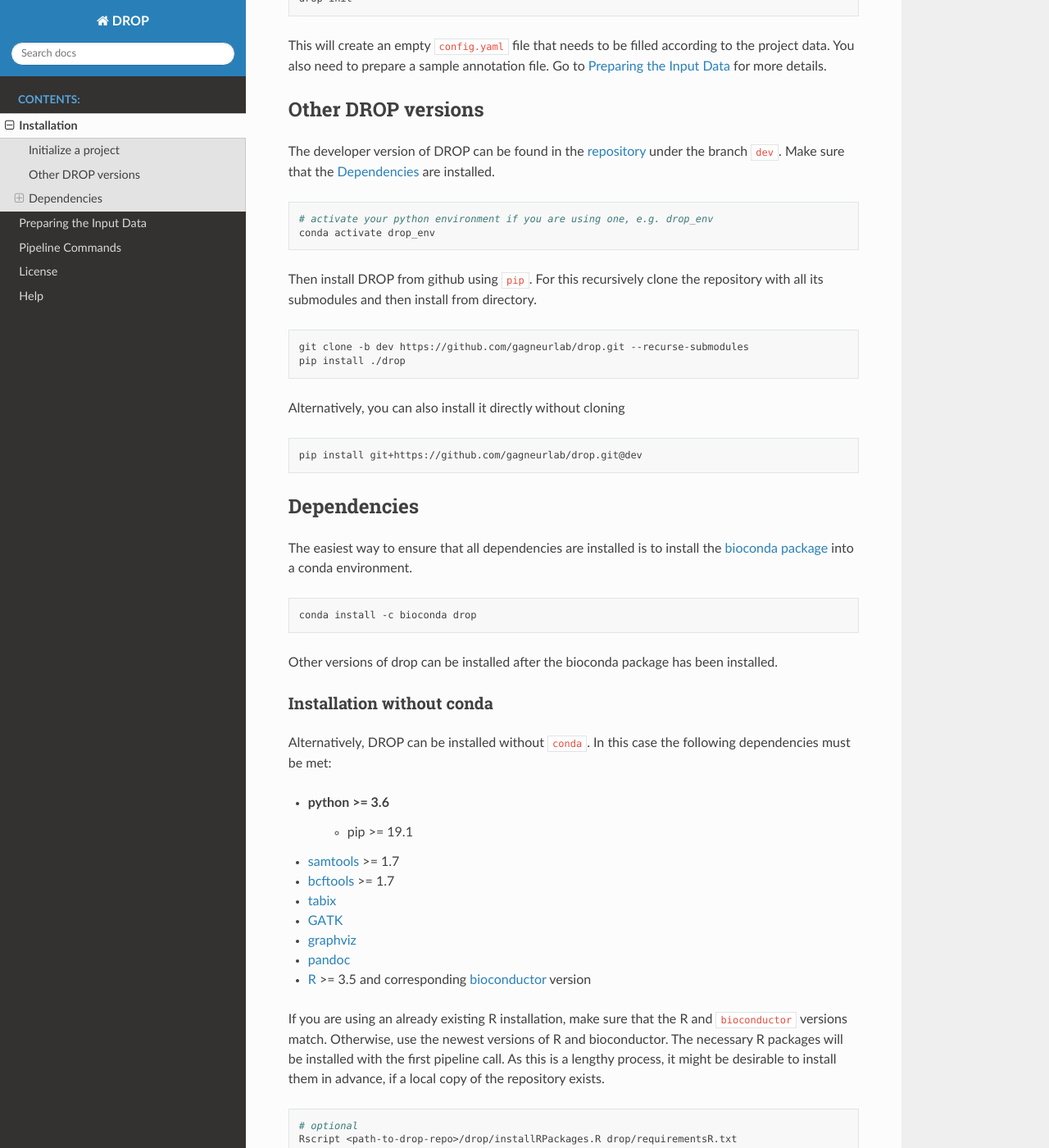
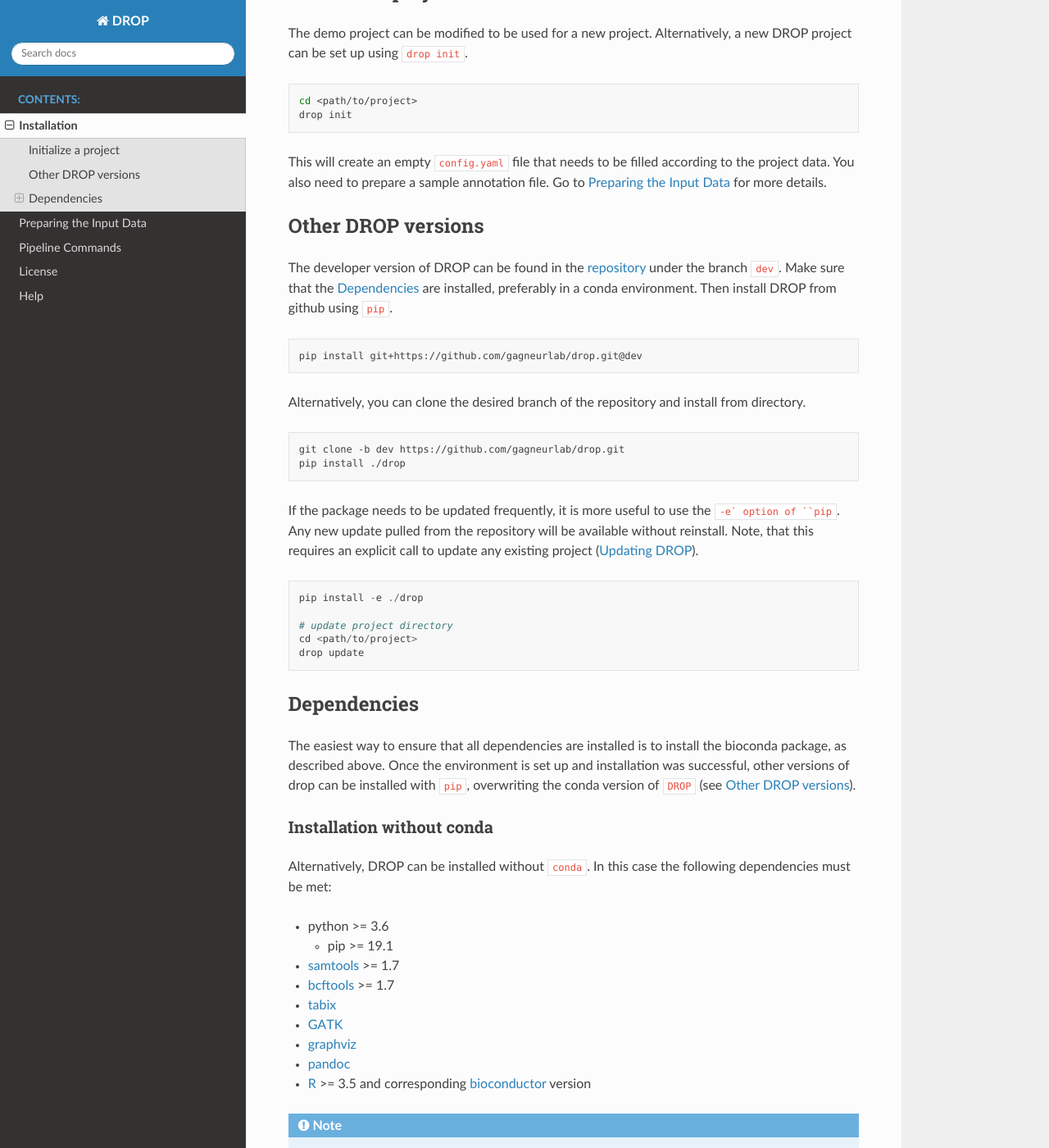
Before and after one commit to gagneurlab/drop, a Sphinx documentation site: the page built from docs/source/installation.rst, in a window 1280 px wide and 1400 px high, scrolled down 830 px. Shown: the whole window at 82% size. Built offline with Sphinx 7.4.7 and the Read the Docs theme 2.0.0, drawn with Linux system fonts in a browser that asks for light colours; some of the changed text lies outside the part shown.

```diff
--- a/docs/source/installation.rst
+++ b/docs/source/installation.rst
@@ -2,7 +2,13 @@
 ============
 
 DROP is available on `bioconda <https://anaconda.org/bioconda/drop>`_ .
-We recommend using a dedicated conda environment.
+In case the conda channel priority is set to ``strict``, it should be reset to ``flexible``:
+
+.. code-block::
+
+    conda config --set channel_priority true
+
+We recommend using a dedicated conda environment (here: ``drop_env``) for installing drop.
 
 .. code-block:: bash
 
@@ -34,12 +40,13 @@
 
 .. code-block:: bash
 
-    cd <path-to-project>
+    cd <path/to/project>
     drop init
 
 This will create an empty ``config.yaml`` file that needs to be filled according to the project data.
 You also need to prepare a sample annotation file.
-Go to :ref:`prepare` for more details.
+Go to :doc:`prepare` for more details.
+
 
 .. _otherversions:
 
@@ -48,39 +55,42 @@
 
 The developer version of DROP can be found in the `repository <https://github.com/gagneurlab/drop>`_ under the branch
 ``dev``.
-Make sure that the :any:`dependencies` are installed.
-
-.. code-block:: bash
-
-    # activate your python environment if you are using one, e.g. drop_env
-    conda activate drop_env
-
+Make sure that the :any:`dependencies` are installed, preferably in a conda environment.
 Then install DROP from github using ``pip``.
-For this recursively clone the repository with all its submodules and then install from directory.
-
-.. code-block:: bash
-
-    git clone -b dev https://github.com/gagneurlab/drop.git --recurse-submodules
-    pip install ./drop
-
-Alternatively, you can also install it directly without cloning
 
 .. code-block:: bash
 
     pip install git+https://github.com/gagneurlab/drop.git@dev
 
+
+Alternatively, you can clone the desired branch of the repository and install from directory.
+
+.. code-block:: bash
+
+    git clone -b dev https://github.com/gagneurlab/drop.git
+    pip install ./drop
+
+If the package needs to be updated frequently, it is more useful to use the ``-e` option of ``pip``.
+Any new update pulled from the repository will be available without reinstall.
+Note, that this requires an explicit call to update any existing project (:any:`dropUpdate`).
+
+.. code-block::
+
+    pip install -e ./drop
+
+    # update project directory
+    cd <path/to/project>
+    drop update
+
+
 .. _dependencies:
 
 Dependencies
 ------------
-The easiest way to ensure that all dependencies are installed is to install the
-`bioconda package <https://anaconda.org/bioconda/drop>`_ into a conda environment.
 
-.. code-block:: bash
-
-    conda install -c bioconda drop
-
-Other versions of drop can be installed after the bioconda package has been installed.
+The easiest way to ensure that all dependencies are installed is to install the bioconda package, as described above.
+Once the environment is set up and installation was successful, other versions of drop can be installed with ``pip``,
+overwriting the conda version of ``DROP`` (see :any:`otherversions`).
 
 
 Installation without conda
--- a/docs/source/prepare.rst
+++ b/docs/source/prepare.rst
@@ -174,7 +172,7 @@
 
 .. note::
 
-    DROP needs to be installed from a local directory :ref:`otherversions` using ``pip install -e <path-to-drop-repo>``
+    DROP needs to be installed from a local directory :ref:`otherversions` using ``pip install -e <path/to/drop-repo>``
     so that any changes in the code will be available in the next pipeline run.
     Any changes made to the R code need to be updated with ``drop update`` in the project directory.
 
```
Also changed, not shown: other parts of docs/source/installation.rst (+16 -5 lines), other parts of docs/source/prepare.rst (+0 -2 lines), README.md (+8 -14 lines), docs/source/index.rst (+15 -9 lines), docs/source/pipeline.rst (+4 -3 lines).
